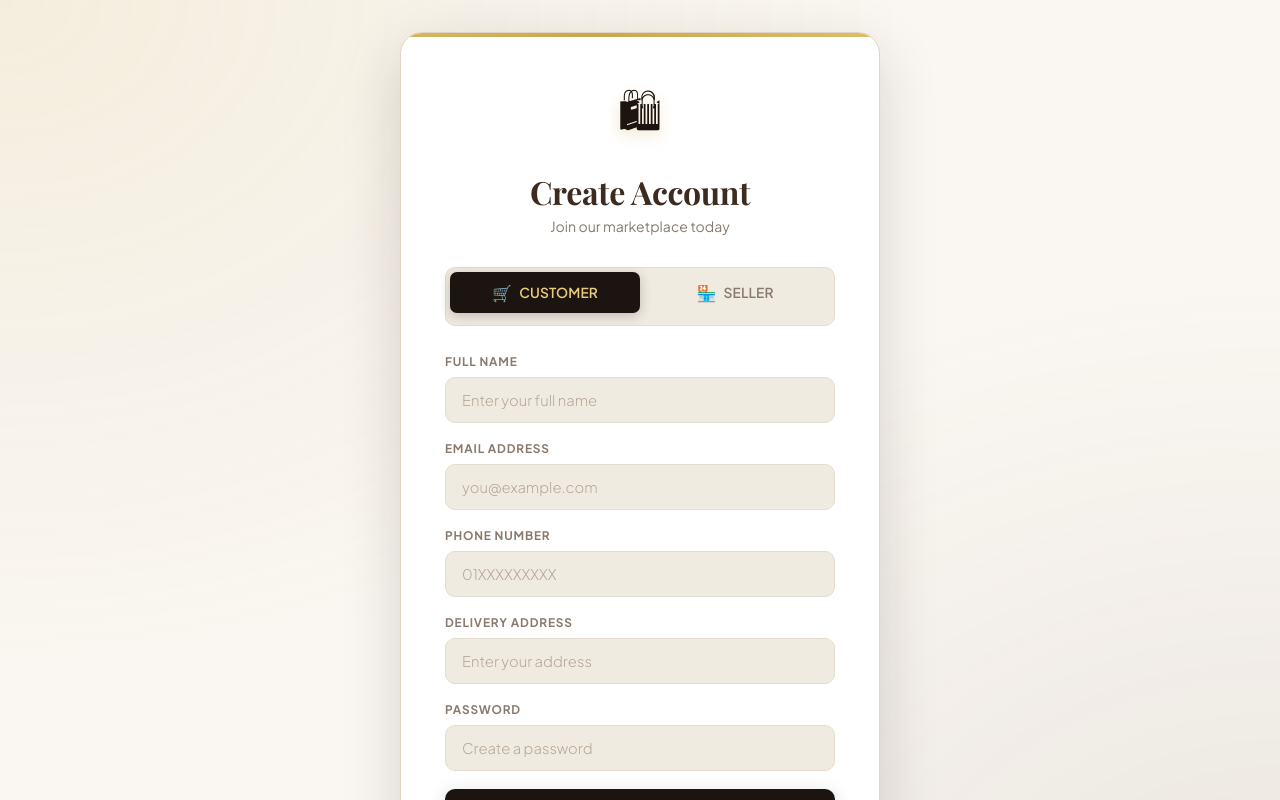
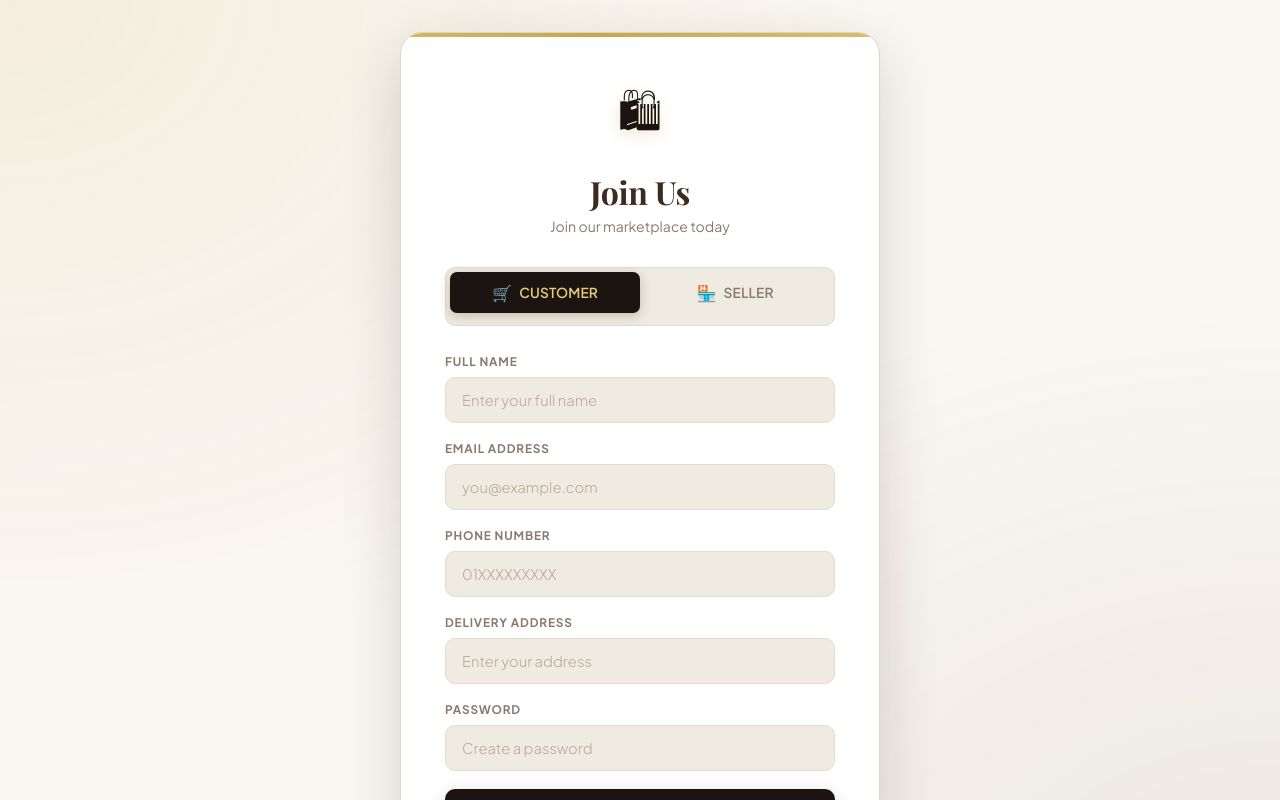
Before and after one commit to YAdnan408/Marketplace-2.0, a React (Vite) app in the folder frontend/: page /signup in a window 1280 px wide. Shown: the top 800 px of the page. Built offline with nearby package versions, Linux system fonts and the light colour scheme; no server answers; a web font is replaced by a local one.

Commit message:
Update signup page header

```diff
--- a/frontend/src/pages/Signup.jsx
+++ b/frontend/src/pages/Signup.jsx
@@ -40,7 +40,7 @@ export default function Signup() {
         <div className="auth-card">
           <div className="auth-header">
             <div className="brand-logo">🛍</div>
-            <h1>Create Account</h1>
+            <h1>Join Us</h1>
             <p className="subtitle">Join our marketplace today</p>
           </div>
 
```
